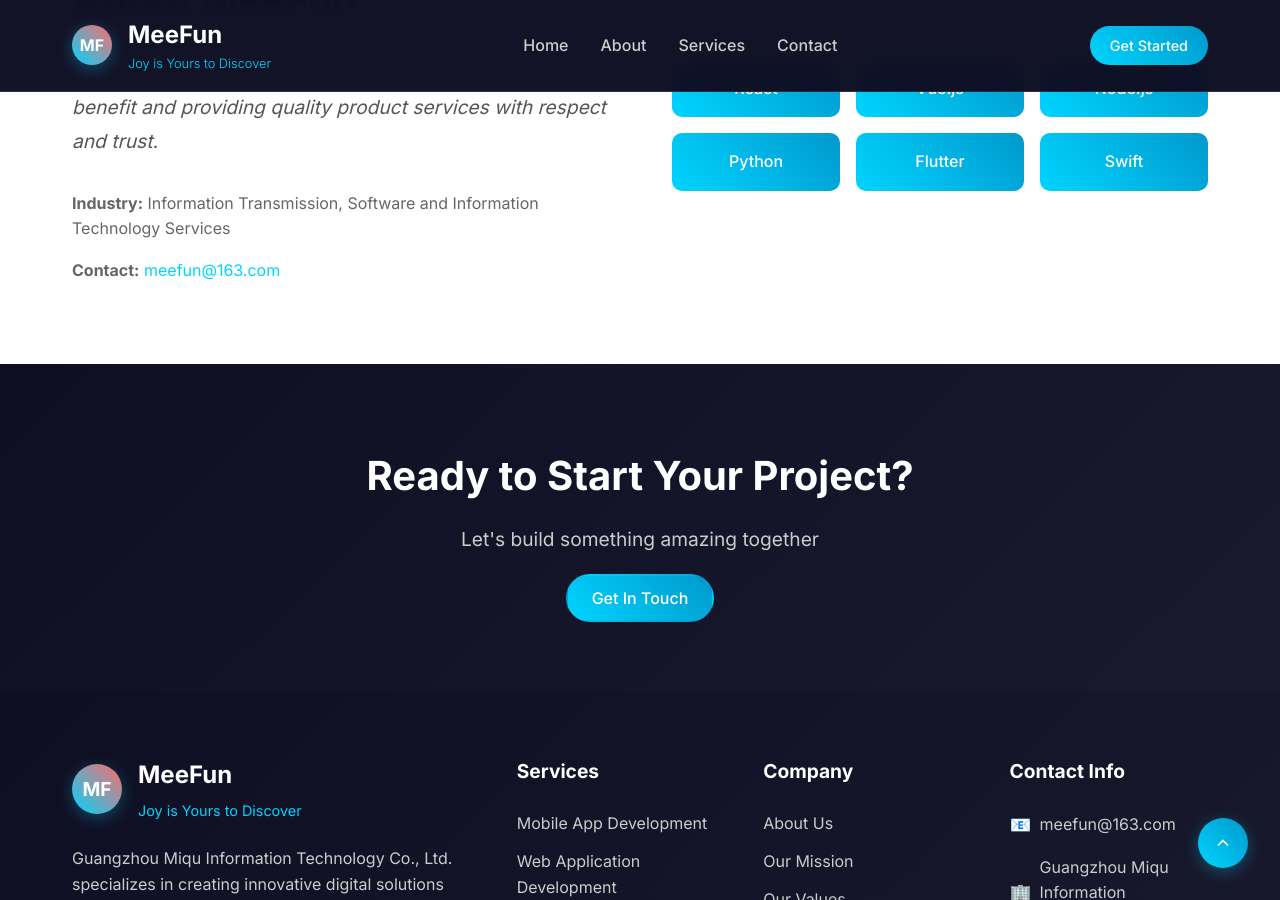
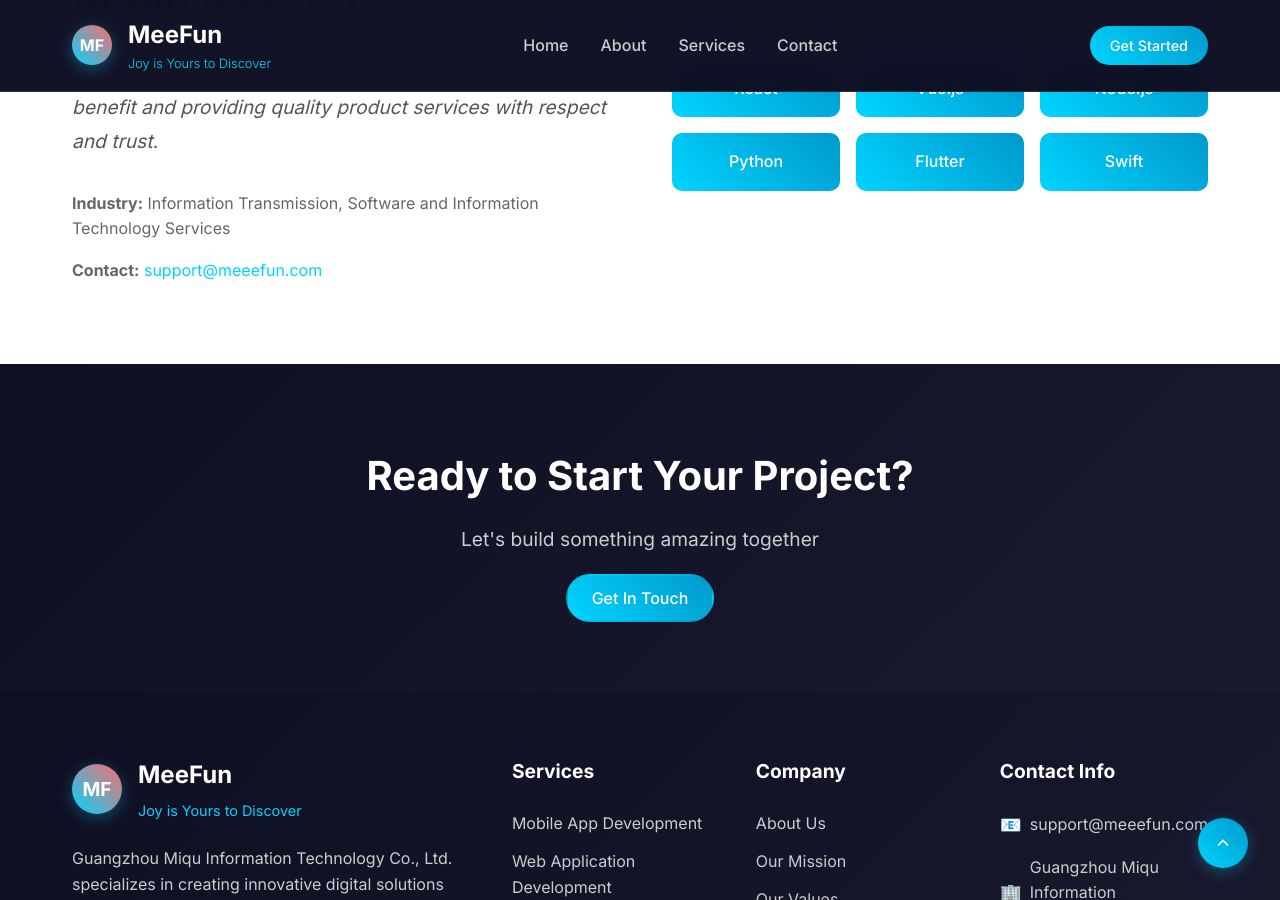
Before and after one commit to bluemap/bluemap.github.io, a Jekyll site: the page built from index.markdown, in a window 1280 px wide and 900 px high, scrolled down 1670 px. Built offline with Jekyll 4.4.1, drawn with Linux system fonts in a browser that asks for light colours.

Commit message:
更新企业邮箱

```diff
--- a/_config.yml
+++ b/_config.yml
@@ -1,6 +1,6 @@
 # Site settings for Guangzhou Miqu Information Technology Co., Ltd.
 title: MeeFun - Joy is Yours to Discover
-email: meefun@163.com
+email: support@meeefun.com
 description: >-
   Guangzhou Miqu Information Technology Co., Ltd. specializes in mobile app development,
   web application development, and mini-program development. We build friendly business
```
Also changed, not shown: README.md.
